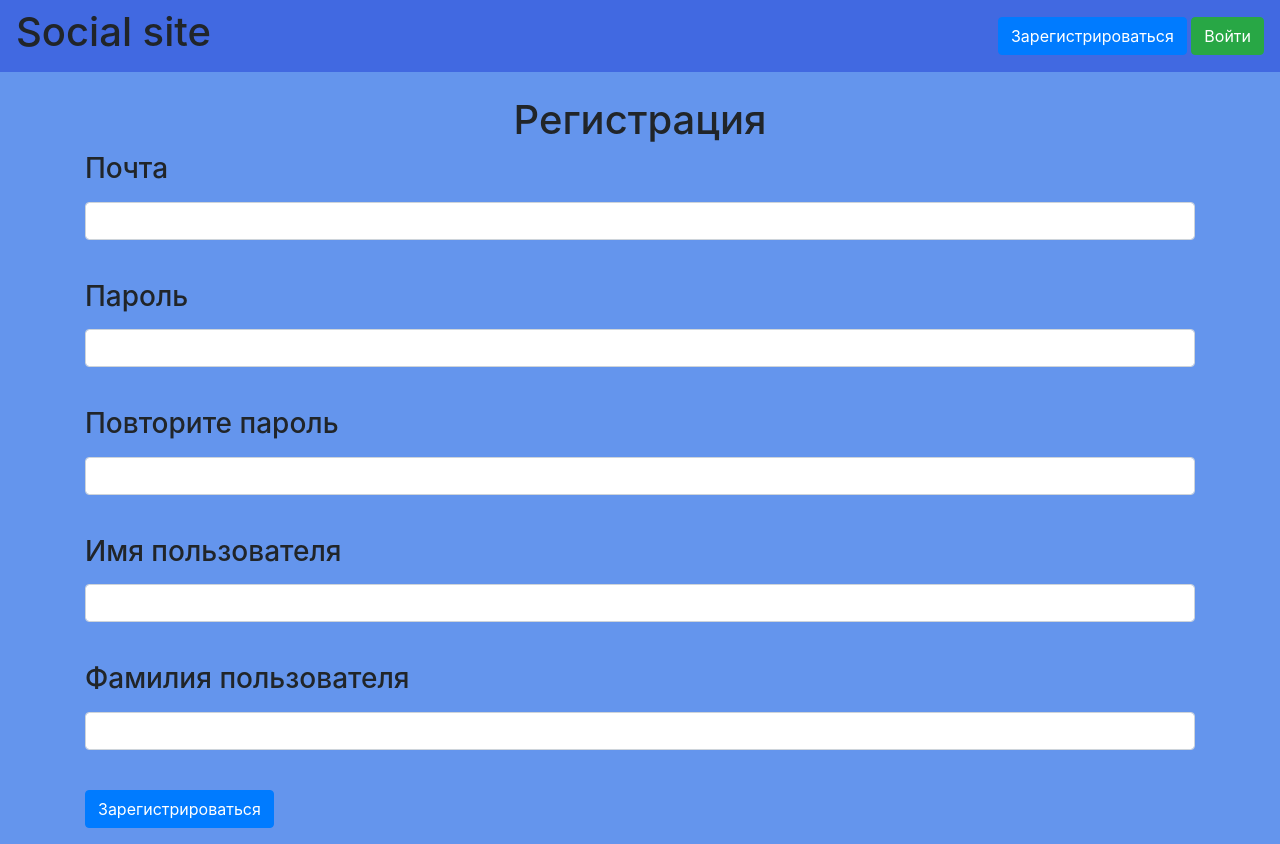
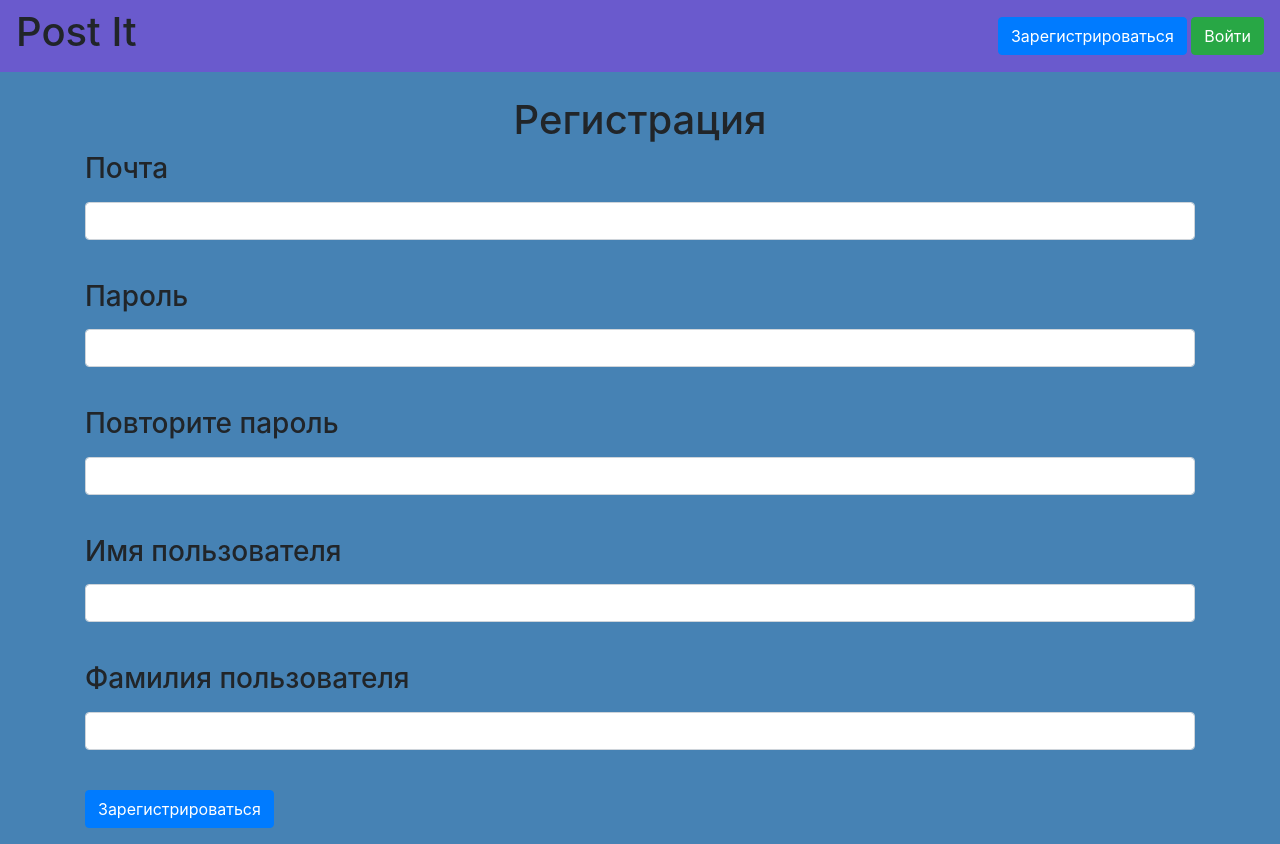
Before and after one commit to IlyaMazaev/yl_web_project_2021, a Flask app: page /register in a window 1280 px wide. Run offline with Flask 2, Linux system fonts and the light colour scheme; some libraries are stand-ins or nearby versions.

Commit message:
Иконка приложения, логи запросов пишутся в файл, починил удаление постов и теперь при удалении поста удаляется его файл, правки дизайна

```diff
--- a/main.py
+++ b/main.py
@@ -1,4 +1,4 @@
-from flask import Flask, render_template, redirect, request, abort
+from flask import Flask, render_template, redirect, request, abort, send_from_directory
 from flask_login import LoginManager, login_user, login_required, logout_user, current_user
 
 from data import db_session
@@ -8,6 +8,7 @@ from forms.post_forms import AddNewPostForm
 from forms.user_forms import RegisterForm, LoginForm
 
 import os
+import logging
 
 app = Flask(__name__)
 app.config['SECRET_KEY'] = '9CB2FA9ED59693626BC2'
@@ -18,6 +19,10 @@ login_manager.init_app(app)
 
 def main():
     db_session.global_init("db/user_data.db")
+    logging.basicConfig(
+        filename='logs.log',
+        format='%(asctime)s %(levelname)s %(name)s %(message)s')
+
     app.run()
 
 
@@ -35,10 +40,10 @@ def index():
             (Post.creator.in_(subscriptions_list)) | (Post.creator == current_user.id))
         posts_for_template = []
         for post in posts:
-
             posts_for_template.append((post, os.path.exists(f'static/img/file_{post.id}.jpg'),
                                        f'file_{post.id}.jpg', current_user.id in (post.creator, 1, 2)))
-        print(posts_for_template)
+        # print(posts_for_template)
+        logging.debug(f'post request:{str(posts_for_template)}')
         if users.get(current_user.id).posts_liked:
             liked = list(map(int, users.get(current_user.id).posts_liked.split(", ")))
         else:
@@ -54,9 +59,10 @@ def index():
         for post in posts:
             posts_for_template.append((post, os.path.exists(f'static/img/file_{post.id}.jpg'),
                                        f'file_{post.id}.jpg', False))
-        print(posts_for_template)
+        # print(posts_for_template)
         liked = []
-        return render_template("index.html", title='записи', posts=posts_for_template, usr=users, liked=liked, other=False)
+        return render_template("index.html", title='записи', posts=posts_for_template, usr=users, liked=liked,
+                               other=False)
 
 
 @app.route('/')
@@ -101,6 +107,7 @@ def register():
         user.set_password(form.password.data)
         db_sess.add(user)
         db_sess.commit()
+        logging.info(f'user with id {user.id} was registered')
         return redirect('/login')
     return render_template('register.html', title='Регистрация', form=form)
 
@@ -114,6 +121,7 @@ def login():
         user = db_sess.query(User).filter(User.email == form.email.data).first()
         if user and user.check_password(form.password.data):
             login_user(user, remember=form.remember_me.data)
+            logging.info(f'user with id {user.id} authorised')
             return redirect("/")
         return render_template('login.html',
                                message="Неправильный логин или пароль",
@@ -147,6 +155,7 @@ def add_post():
 
         db_sess.add(post)
         db_sess.commit()
+        logging.info(f'post with id {post.id} added')
         return redirect('/')
     return render_template('add_post.html', title='Добавление новой записи', form=form)
 
@@ -165,8 +174,9 @@ def post_delete(id):
                 liked = []
             if id in liked:
                 liked.remove(id)
-            user.posts_liked = ", ".join(liked) if liked else None
+            user.posts_liked = ", ".join(list(map(str, liked))) if liked else None
         db_sess.delete(post)
+        os.remove(f'static/img/file_{post.id}.jpg')
         db_sess.commit()
     else:
         abort(404)
@@ -284,7 +294,6 @@ def delete_like(id):
     return redirect("/")
 
 
-
 @app.route('/confirm_logout')
 @login_required
 def confirm_logout():
@@ -301,6 +310,13 @@ def logout():
 def load_user(user_id):
     db_sess = db_session.create_session()
     return db_sess.query(User).get(user_id)
+
+
+@app.route('/favicon.ico')
+def favicon():
+    # иконка на вкладке
+    return send_from_directory(os.path.join(app.root_path, 'static'),
+                               'img/favicon.ico', mimetype='image/vnd.microsoft.icon')
 
 
 def get_subscriptions_list():
--- a/static/css/style.css
+++ b/static/css/style.css
@@ -1,9 +1,9 @@
 nav {
-    background-color: royalblue;
+    background-color: SlateBlue;
 }
 body {
-    background-color: cornflowerblue;
+    background-color: SteelBlue;
 }
 .bg-post {
-    background-color: lightblue;
+    background-color: Azure;
 }
--- a/templates/base.html
+++ b/templates/base.html
@@ -14,7 +14,7 @@
         <header>
             <nav class="navbar d-flex justify-content-between">
                 <div>
-                    <h1>Social site</h1>
+                    <h1>Post It</h1>
                 </div>
                 {% if not current_user.is_authenticated %}
                 <div>
--- a/templates/index.html
+++ b/templates/index.html
@@ -5,7 +5,8 @@
 {% endif %}
 {% for item in posts %}
 <div class="container rounded bg-post mt-4 pt-3">
-    <h5>Автор: {{ usr[item[0].creator - 1].name }} {{ usr[item[0].creator - 1].surname }}</h5>
+    <h5>{{ usr[item[0].creator - 1].name }} {{ usr[item[0].creator - 1].surname }}</h5>
+    <p style="color: dimgrey;">{{ item[0].modified_date }}</p>
     <div class="row">
         <div class="col">
             <p class="form-control">{{ item[0].text }}</p>
@@ -34,7 +35,6 @@
         </div>
         {% endif %}
     </div>
-    <p style="color: dimgrey;">Дата создания: {{ item[0].modified_date }}</p>
 </div>
 {% endfor %}
 {% endblock %}
```
Also changed, not shown: db/user_data.db, static/img/favicon.ico (added), static/img/file_4.jpg (added).
